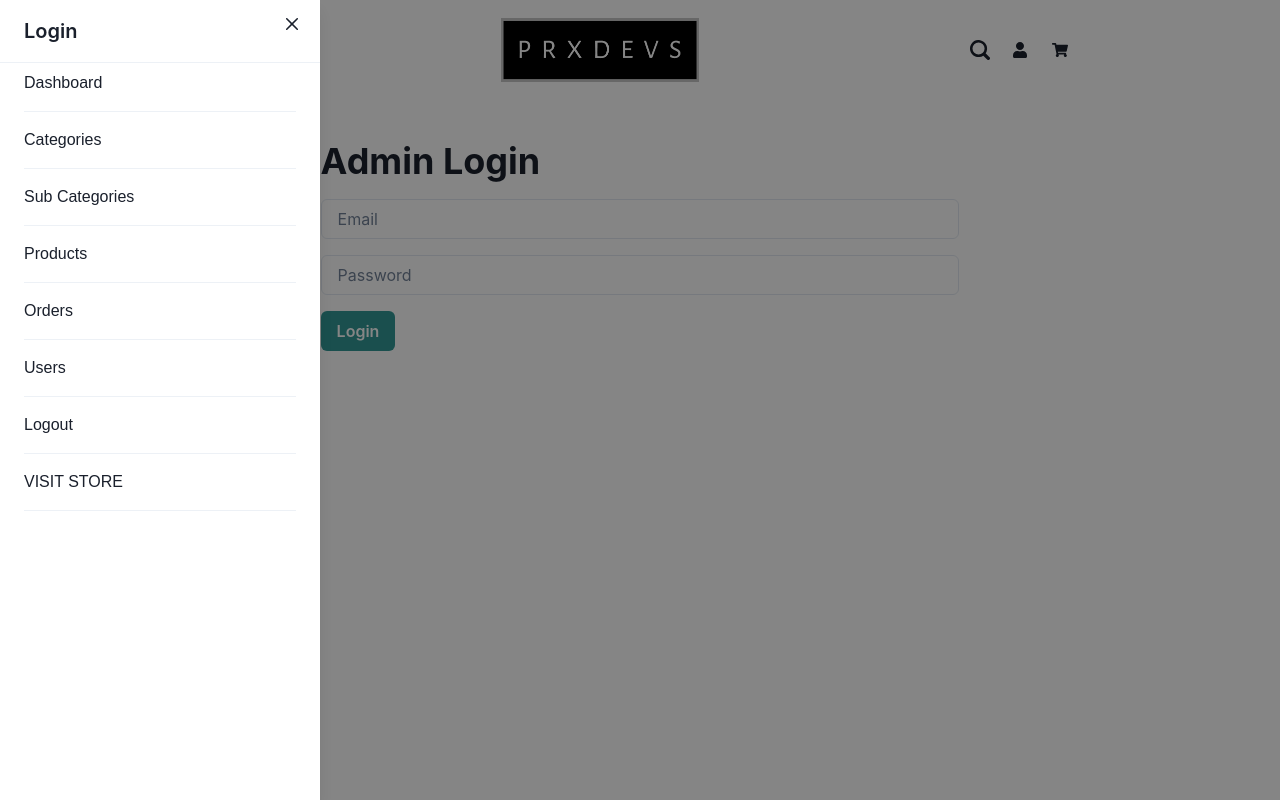
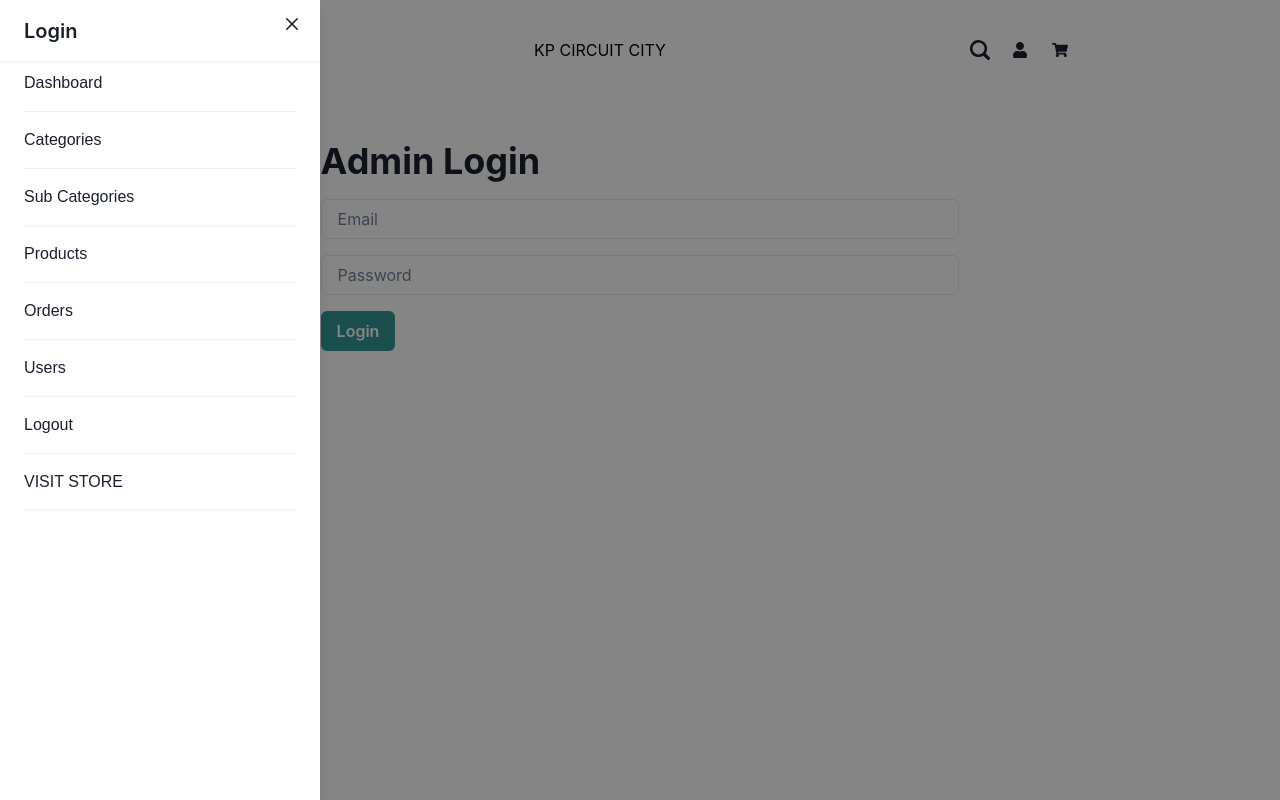
Before and after one commit to Purvesh2876/kpcircuit-admin-frontend, a React (Create React App) app: page /admin/category in a window 1280 px wide. Both pictures are taken after a click on the button 220 px from the left and 50 px from the top of the page. Built offline with nearby package versions, Linux system fonts and the light colour scheme.

Commit message:
changed logo

```diff
--- a/src/components/header.js
+++ b/src/components/header.js
@@ -57,9 +57,9 @@ const Header = () => {
                   <Divider />
                   <Text><Link to="/users">Users</Link></Text>
                   <Divider />
-                  <Text onClick={handleLogout}>Logout</Text>
+                  <Text onClick={handleLogout} cursor={'pointer'}>Logout</Text>
                   <Divider />
-                  <Text>VISIT STORE</Text>
+                  <Text><Link to="/">VISIT STORE</Link></Text>
                   <Divider />
                 </VStack>
               </DrawerBody>
@@ -71,7 +71,8 @@ const Header = () => {
 
       {/* Center (Logo) */}
       <Box align="center" color="black" >
-        <img src={logo} height={'50%'} width={'50%'}></img>
+        {/* <img src={logo} height={'50%'} width={'50%'}></img> */}
+        KP CIRCUIT CITY
       </Box>
 
       <Box display={'flex'}>
```
